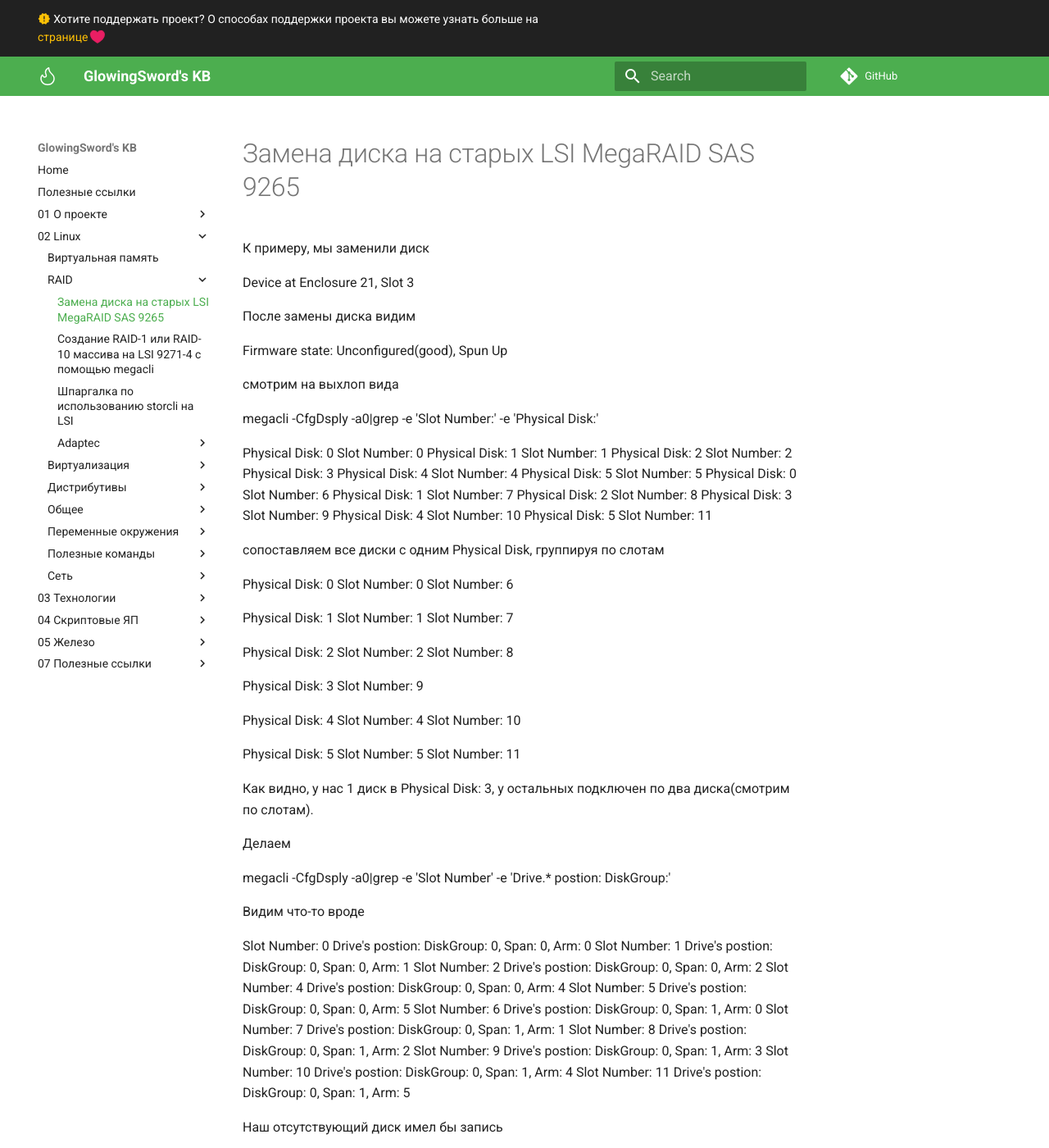
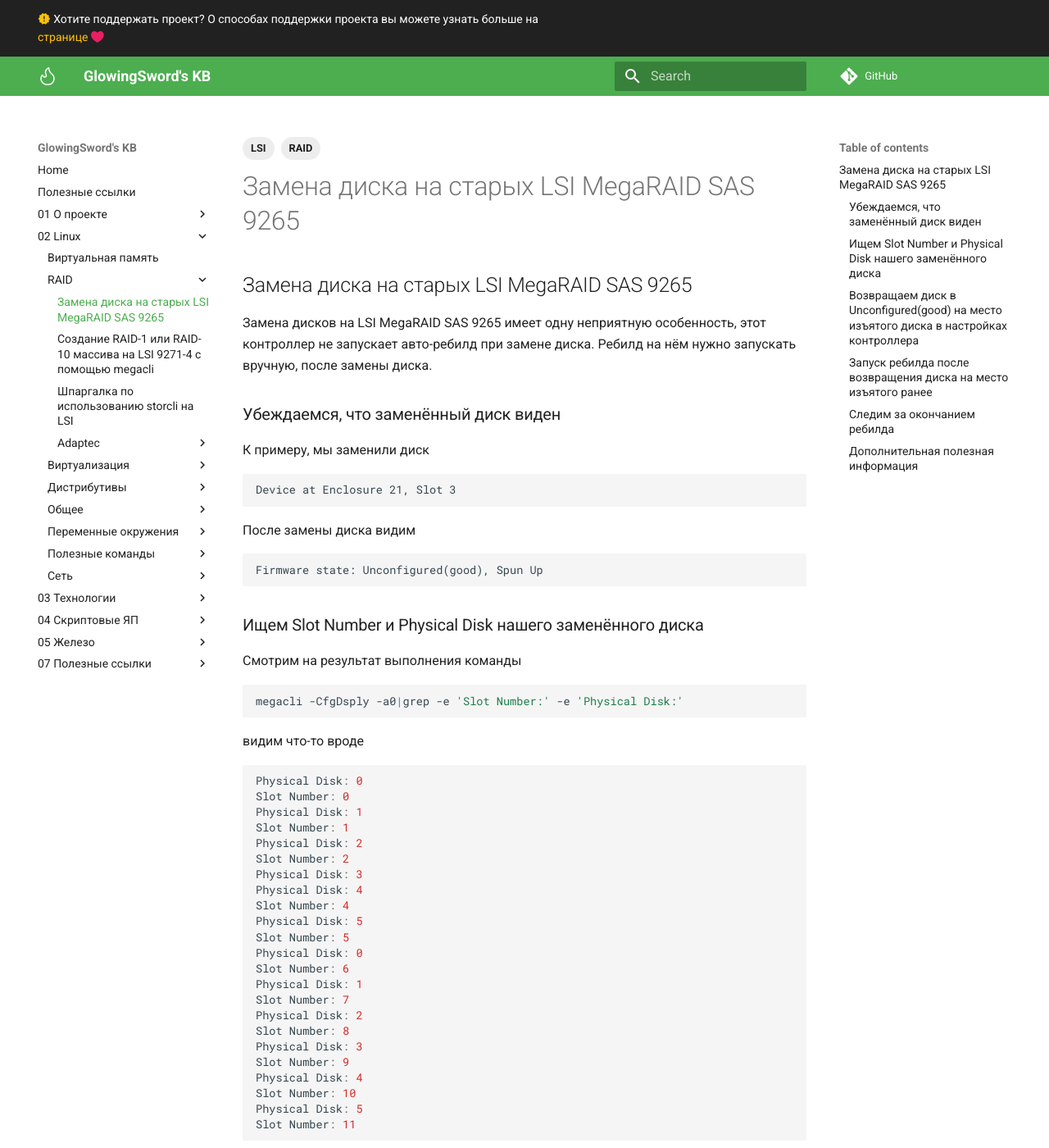
Before and after one commit to glowingsword/docs.glowingsword.ru, an MkDocs documentation site: the page built from docs/02_Linux/RAID/Замена диска на старых LSI MegaRAID SAS 9265.md, in a window 1280 px wide and 1400 px high. Shown: the whole window at 82% size. Built offline with MkDocs 1.6.1 and Material for MkDocs 9.7.7, drawn with Linux system fonts in a browser that asks for light colours; a script that is not in the unit is left out; comment, search, counter and statistics services are not loaded; some of the changed text lies outside the part shown.

````diff
--- a/docs/02_Linux/RAID/Замена диска на старых LSI MegaRAID SAS 9265.md
+++ b/docs/02_Linux/RAID/Замена диска на старых LSI MegaRAID SAS 9265.md
@@ -1,16 +1,39 @@
+---
+title: 'Замена диска на старых LSI MegaRAID SAS 9265'
+authors:
+ - glowingsword
+tags:
+ - RAID
+ - LSI
+date: 2023-03-01
+---
+
+# Замена диска на старых LSI MegaRAID SAS 9265
+
+Замена дисков на LSI MegaRAID SAS 9265 имеет одну неприятную особенность, этот контроллер не запускает авто-ребилд при замене диска.
+Ребилд на нём нужно запускать вручную, после замены диска.
+
+## Убеждаемся, что заменённый диск виден
 
 К примеру, мы заменили диск
 
+```
 Device at Enclosure 21, Slot 3
+```
+После замены диска видим
+```
+Firmware state: Unconfigured(good), Spun Up
+```
 
-После замены диска видим
+## Ищем Slot Number и Physical Disk нашего заменённого диска
 
- Firmware state: Unconfigured(good), Spun Up
+Cмотрим на результат выполнения команды
+```bash
+megacli -CfgDsply -a0|grep -e 'Slot Number:' -e 'Physical Disk:'
+```
+видим что-то вроде
 
- смотрим на выхлоп вида
-
- megacli -CfgDsply -a0|grep -e 'Slot Number:' -e 'Physical Disk:'
-
+```r
 Physical Disk: 0
 Slot Number: 0
 Physical Disk: 1
@@ -34,9 +57,11 @@
 Slot Number: 10
 Physical Disk: 5
 Slot Number: 11
+```
 
-сопоставляем все диски с одним Physical Disk, группируя по слотам
+Cопоставляем все диски с одним Physical Disk, группируя по слотам
 
+```r
 Physical Disk: 0
 Slot Number: 0
 Slot Number: 6
@@ -59,15 +84,16 @@
 Physical Disk: 5
 Slot Number: 5
 Slot Number: 11
+```
 
 Как видно, у нас 1 диск в Physical Disk: 3, у остальных подключен по два диска(смотрим по слотам).
 
 Делаем
-
-  megacli -CfgDsply -a0|grep -e 'Slot Number' -e 'Drive.* postion: DiskGroup:'
-
+```bash
+megacli -CfgDsply -a0|grep -e 'Slot Number' -e 'Drive.* postion: DiskGroup:'
+```
 Видим что-то вроде
-
+```yaml
 Slot Number: 0
 Drive's postion: DiskGroup: 0, Span: 0, Arm: 0
 Slot Number: 1
@@ -90,42 +116,57 @@
 Drive's postion: DiskGroup: 0, Span: 1, Arm: 4
 Slot Number: 11
 Drive's postion: DiskGroup: 0, Span: 1, Arm: 5
+```
 
 Наш отсутствующий диск имел бы запись
-
+```yaml
 Slot Number: 3
 Drive's postion: DiskGroup: 0, Span: 0, Arm: 3
+```
+так как парный ему диск из Span: 1 имеет запись
+```yaml
+Drive's postion: DiskGroup: 0, Span: 1, Arm: 3
+```
+где DiskGroup и Arm у дисков совпадают, отличается только Span.
 
-так как парный ему диск из Span: 1 имеет запись
-
-Drive's postion: DiskGroup: 0, Span: 1, Arm: 3
-
-где DiskGroup и Arm у дисков совпадают, отличается только Span.
+## Возвращаем диск в Unconfigured(good) на место изъятого диска в настройках контроллера
 
 Выполняем
 
+```bash
 megacli -PdReplaceMissing -PhysDrv[21:3] -array0 -row3 -a0
+```
 
 Если сторонних масивов нет, и новый диск в состоянии Unconfigured(good), вместо PdReplaceMissing, технически, можно выполнить
 
+```bash
 /opt/MegaRAID/storcli/storcli64 /c0/e21/s3 insert dg=0 array=0 row=3
+```
+Эта команда добавляет диск ```/c0/e21/s3``` в ```DiskGroup: 0, Span: 1, Arm: 3```.
 
-Эта команда добавляет диск /c0/e21/s3 в DiskGroup: 0, Span: 1, Arm: 3.
-
-Там такое соответствие параметров получается:
-
+Где у нас получается такое соответствие параметров:
+```r
 dg - DiskGroup
 array – Span
 row – Arm
+```
 
-Запускаем ребилд для диска, полключенного к третьему слоту
+## Запуск ребилда после возвращения диска на место изъятого ранее
 
+Запускаем ребилд для диска, подключенного к третьему слоту
+
+```bash
 megacli -pdrbld -start -physdrv [21:3] -a0
+```
+## Следим за окончанием ребилда
 
 Наблюдаем за прогрессом с помощью
 
-megacli -pdrbld -showprog -physdrv [21:3] -a0
+```bash
+watch -n 3 'megacli -pdrbld -showprog -physdrv [21:3] -a0'
+```
 
+## Дополнительная полезная информация
 https://skeletor.org.ua/?p=4093
 http://erikimh.com/megacli-cheatsheet/
 http://linux-bash.ru/menudisk/113-megacli.html
````
Also changed, not shown: docs/02_Linux/RAID/Adaptec/Замена_дисков_на_диски_большего_объёма_на_Adaptec_с_RAID10.md (added, +74 -0 lines), docs/03_Технологии/Почта/Exim/Очистка_почтовой_очереди_exim.md (added, +58 -0 lines).
